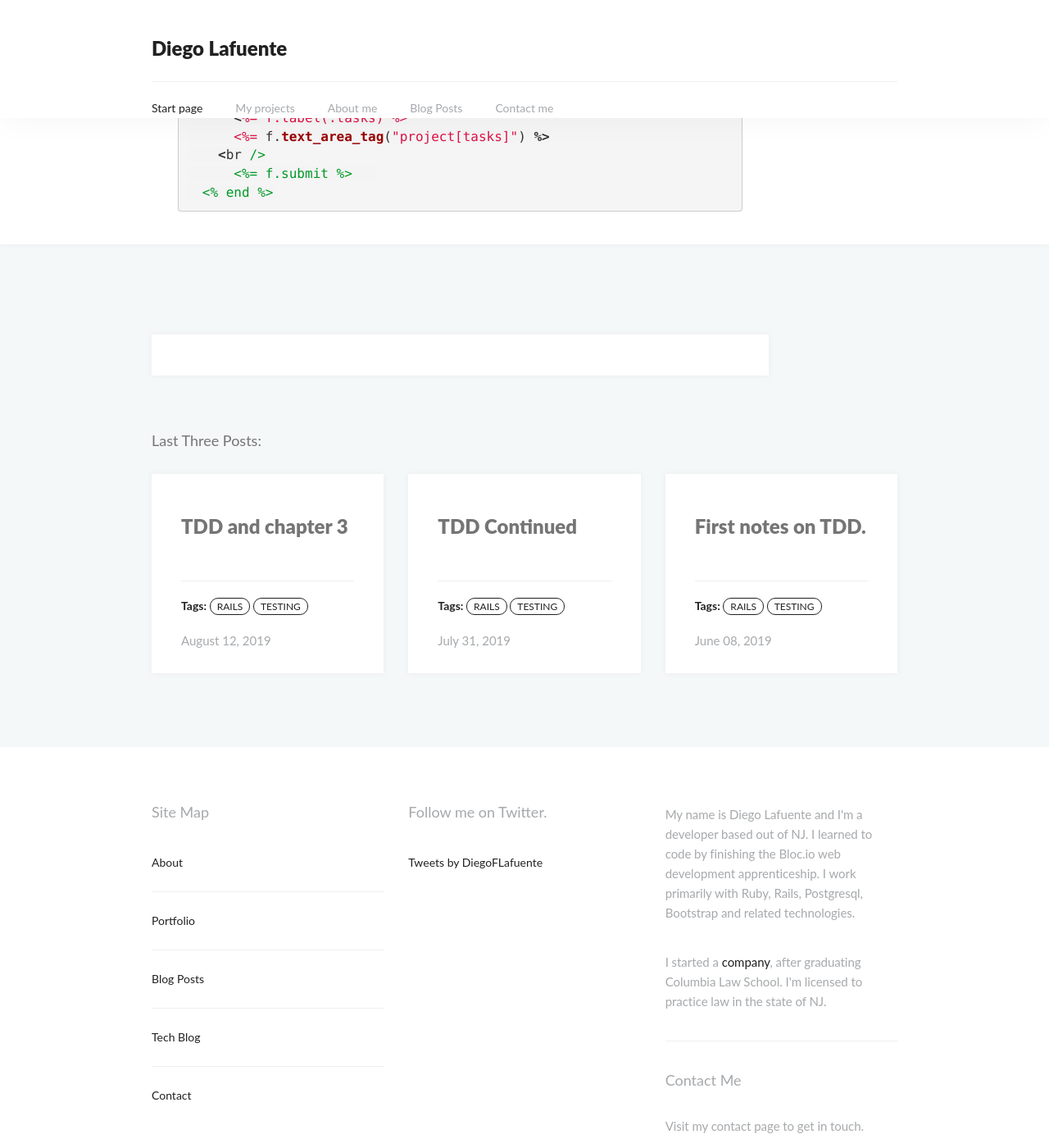
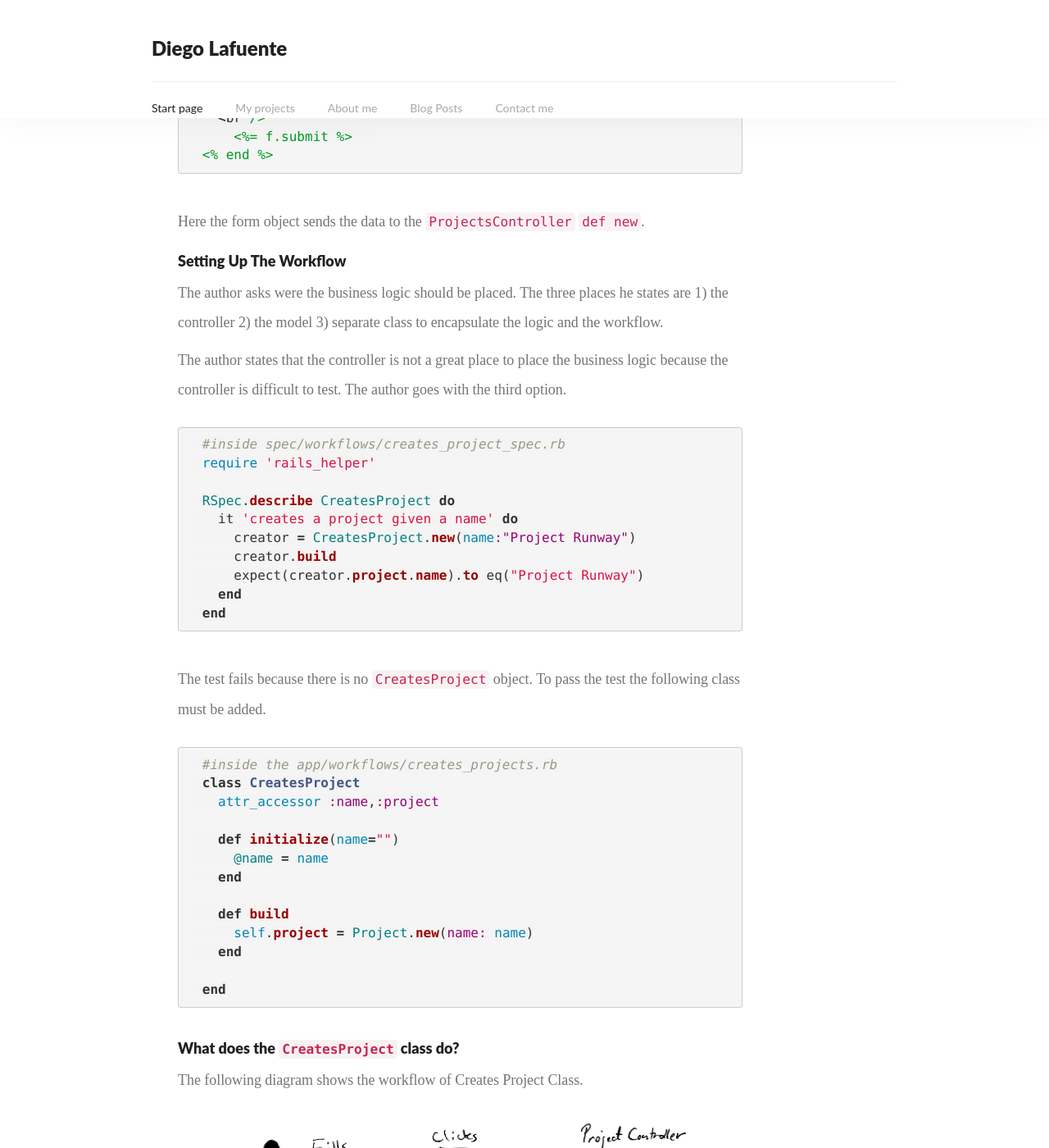
Before and after one commit to dlaf88/dlaf88.github.io, a Jekyll site: the page built from _posts/2019-08-12-TDD-chapter-3.md, in a window 1280 px wide and 1400 px high, scrolled down 4614 px. Shown: the whole window at 82% size. Built offline with Jekyll 4.4.1, drawn with Linux system fonts in a browser that asks for light colours; nearby versions of some CDN libraries; library files that are not in the unit come from our copies; a script that is not in the unit is left out; comment, search, counter and statistics services are not loaded; some of the changed text lies outside the part shown.

Commit message:
addition to the TDD chapter 3 article

```diff
--- a/_posts/2019-08-12-TDD-chapter-3.md
+++ b/_posts/2019-08-12-TDD-chapter-3.md
@@ -62,8 +62,6 @@ This code tells rails how run end-to-end system tests.
         visit projects_path
         expect(page).to have_content("Project Runway")
         expect(page).to have_content(8)
-
-
       end
 
   end
@@ -193,3 +191,50 @@ Running `rspec` now causes a different error. The error is related to controller
       <%= f.submit %>
   <% end %>
 {% endhighlight %}
+
+Here the form object sends the data to the `ProjectsController` `def new`.
+
+### Setting Up The Workflow
+
+The author asks were the business logic should be placed. The three places he states are 1) the controller 2) the model 3) separate class to encapsulate the logic and the workflow.
+
+The author states that the controller is not a great place to place the business logic because the controller is difficult to test. The author goes with the third option.
+
+{% highlight ruby %}
+  #inside spec/workflows/creates_project_spec.rb
+  require 'rails_helper'
+
+  RSpec.describe CreatesProject do
+    it 'creates a project given a name' do
+      creator = CreatesProject.new(name:"Project Runway")
+      creator.build
+      expect(creator.project.name).to eq("Project Runway")
+    end
+  end
+{% endhighlight %}
+
+The test fails because there is no `CreatesProject` object. To pass the test the following  class must be added.
+
+{% highlight ruby %}
+  #inside the app/workflows/creates_projects.rb
+  class CreatesProject
+    attr_accessor :name,:project
+
+    def initialize(name="")
+      @name = name
+    end
+
+    def build
+      self.project = Project.new(name: name)
+    end
+
+  end
+{% endhighlight %}
+
+### What does the `CreatesProject` class do?
+
+The following diagram shows the workflow of Creates Project Class.
+
+<img class='img-responsive' src="/img/creates_project_diagram.png">
+
+Notice that the `CreateProject` class has the build method which calls its `project` method because the `CreatesProject` class has an instance variable which is an instance of the `Project` class.
```
Also changed, not shown: img/creates_project_diagram.png (added).
